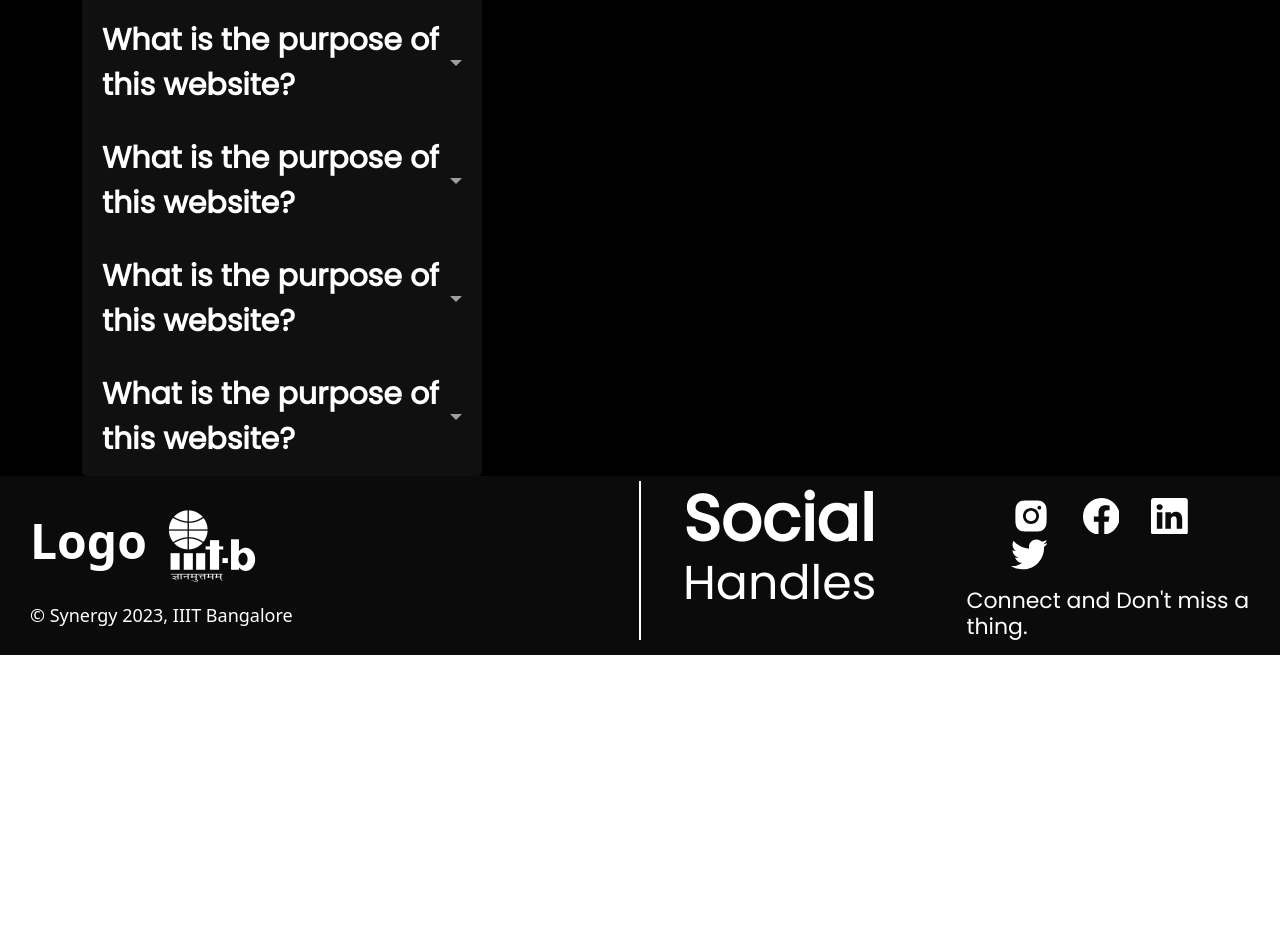
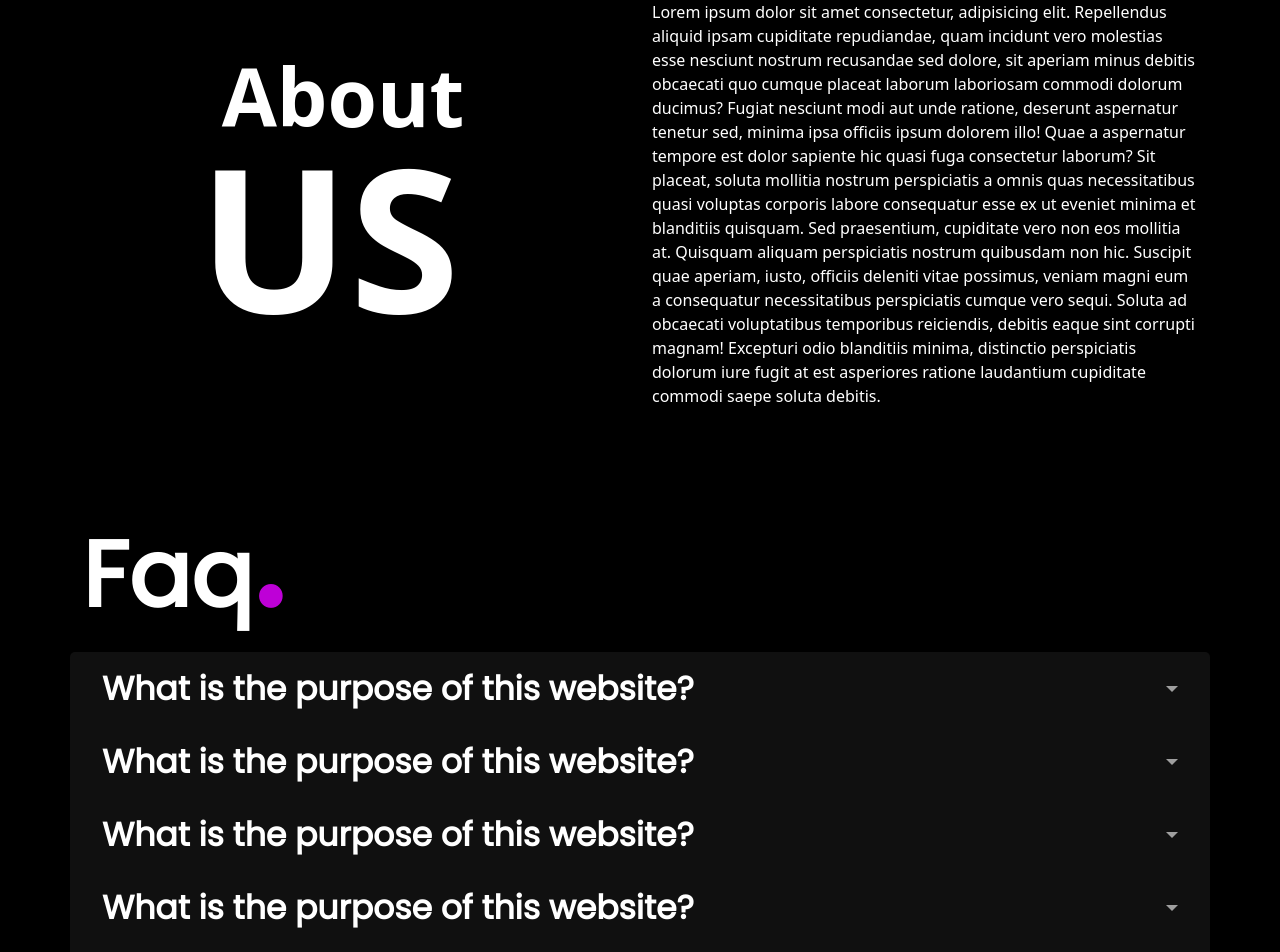
Before and after one commit to zense/Synergy23, a React (Create React App) app: page / in a window 1280 px wide. Shown: the part 1600-2552 px from the top of the page. Before the commit the page ends 2255 px from the top, so only its background shows below. Built offline with nearby package versions, Linux system fonts and the light colour scheme.

Commit message:
faq section done

```diff
--- a/src/App.jsx
+++ b/src/App.jsx
@@ -9,7 +9,7 @@ function App() {
   return (
     <div className="App">
       <Title_Jumbotron />
-      {/* <Slider_section /> */}
+      <Slider_section />
 
       <Big_side_heading
         heading1="About"
--- a/src/components/Faq.jsx
+++ b/src/components/Faq.jsx
@@ -6,7 +6,7 @@ const Faq = () => {
     const renderFaqs = (faqs) => {
         return faqs.map((faq, index) => {
             return (
-                <div>
+                <div className='accordion-content'>
                     <input type="radio" name="example_accordion" id={`section${index}`} class="accordion__input"></input>
                     <label for={`section${index}`} class="accordion__label">{faq.question}</label>
                     <div class="accordion__content">
@@ -20,8 +20,13 @@ const Faq = () => {
     }
     return (
         <Container>
-            <div class="accordion">
-                {renderFaqs(faqs)}
+            {/* div centered inside container */}
+            <div className="faq">
+                <h1 className='faq-heading'>Faq<span class="dot_color">.</span></h1>
+                {/* center accordion div */}
+                <div className="row accordion">
+                    {renderFaqs(faqs)}
+                </div>
             </div>
         </Container>
     )
--- a/src/components/Faq.scss
+++ b/src/components/Faq.scss
@@ -1,5 +1,13 @@
+.faq-heading {
+    font-family: 'Poppins';
+    font-style: normal;
+    font-weight: 700;
+    font-size: 92px;
+    line-height: 138px;
+}
+
 .accordion {
-    max-width: 400px;
+    // max-width: 400px;
     box-shadow: 0 0 10px rgba(0, 0, 0, 0.2);
     border-radius: 5px;
     overflow: hidden;
@@ -21,7 +29,7 @@
     font-family: 'Poppins';
     font-style: normal;
     font-weight: 600;
-    font-size: 30px;
+    font-size: 33px;
     line-height: 45px;
 }
 
@@ -45,7 +53,7 @@
 .accordion__content {
     background: #ffffff;
     line-height: 1.6;
-    font-size: 0.85em;
+    font-size: 1.4em;
     display: none;
 }
 
--- a/src/components/Footer.jsx
+++ b/src/components/Footer.jsx
@@ -12,7 +12,7 @@ const Footer = () => {
                     <div className="footer-content">
                         <div className="row">
                             {/* bootstrap class to center in col */}
-                                {/* <div className="col-sm-2">
+                            {/* <div className="col-sm-2">
                                 </div> */}
                             <div className="col-sm">
                                 <span>
--- a/src/components/Navbar.jsx
+++ b/src/components/Navbar.jsx
@@ -8,13 +8,17 @@ import Navbar from 'react-bootstrap/Navbar';
 import NavDropdown from 'react-bootstrap/NavDropdown';
 import './Navbar.scss';
 import { BsFacebook, BsInstagram } from "react-icons/bs";
+import { isMobile } from "react-device-detect";
 const NavigationBar = () => {
     const [colorChange, setColorchange] = useState(false);
-  const changeNavbarColor = () =>{
-     if(window.scrollY >= 80){
+    const changeNavbarColor = () => {
+        if (window.scrollY >= 80) {
             setColorchange(true);
         }
-     else{
+        else if (isMobile) {
+            setColorchange(true);
+        }
+        else {
             setColorchange(false);
         }
     };
@@ -42,13 +46,13 @@ const NavigationBar = () => {
                             <span className="nav-icons">
                                 {/* navigate to google.com */}
                                 <a href="https://www.facebook.com/IIITBofficial/" target="_blank" rel="noreferrer">
-                                    <BsFacebook style={{ fontSize: "1.5em" }} className='navbar-social-icons'/>
+                                    <BsFacebook style={{ fontSize: "1.5em" }} className='navbar-social-icons' />
                                 </a>
 
                             </span>
                             <span className="nav-icons">
                                 <a href="https://www.instagram.com/iiitb_official/" target="_blank" rel="noreferrer">
-                                    <BsInstagram style={{fontSize: "1.5em" }} className='navbar-social-icons'/>
+                                    <BsInstagram style={{ fontSize: "1.5em" }} className='navbar-social-icons' />
                                 </a>
                             </span>
                         </div>
```
Lines whose indentation alone changed are shown as unchanged.
